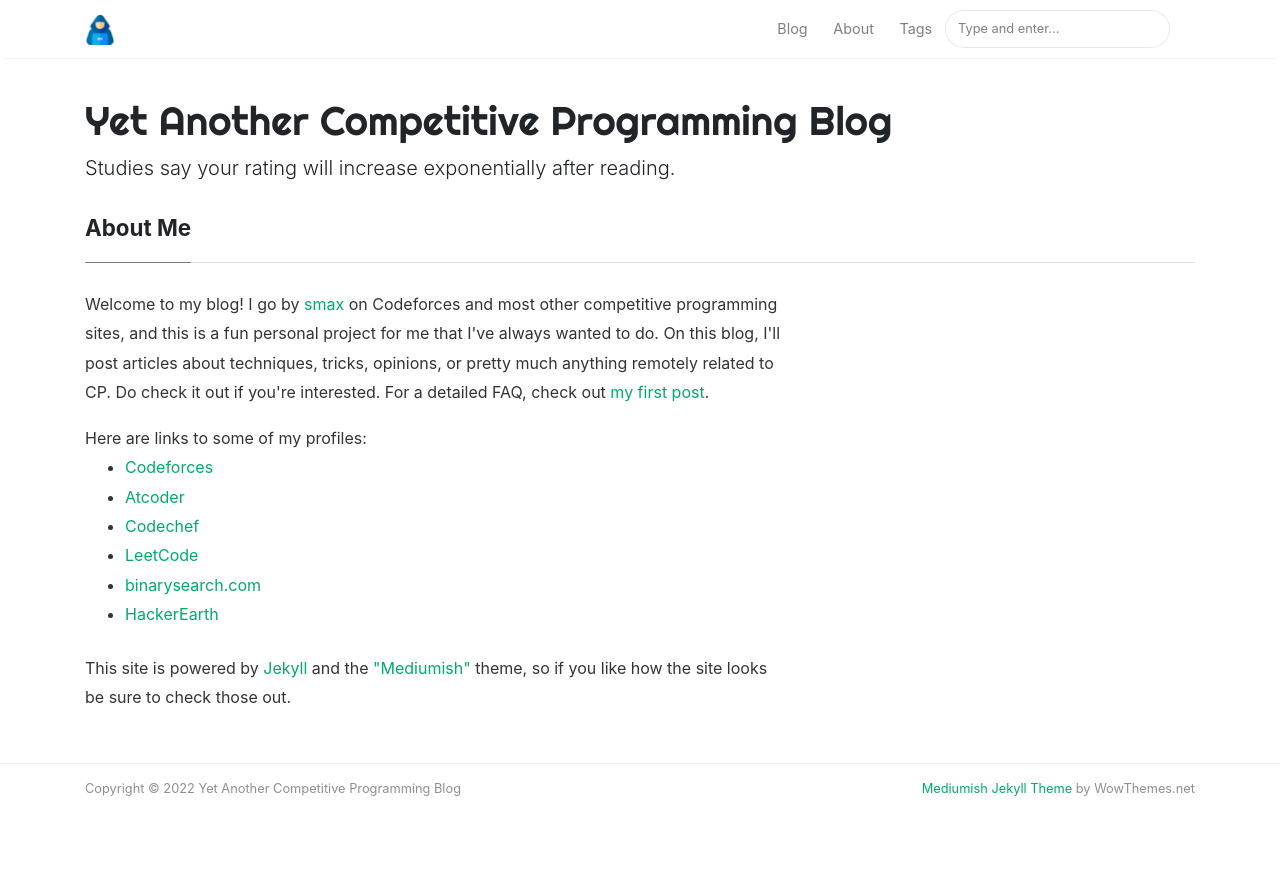
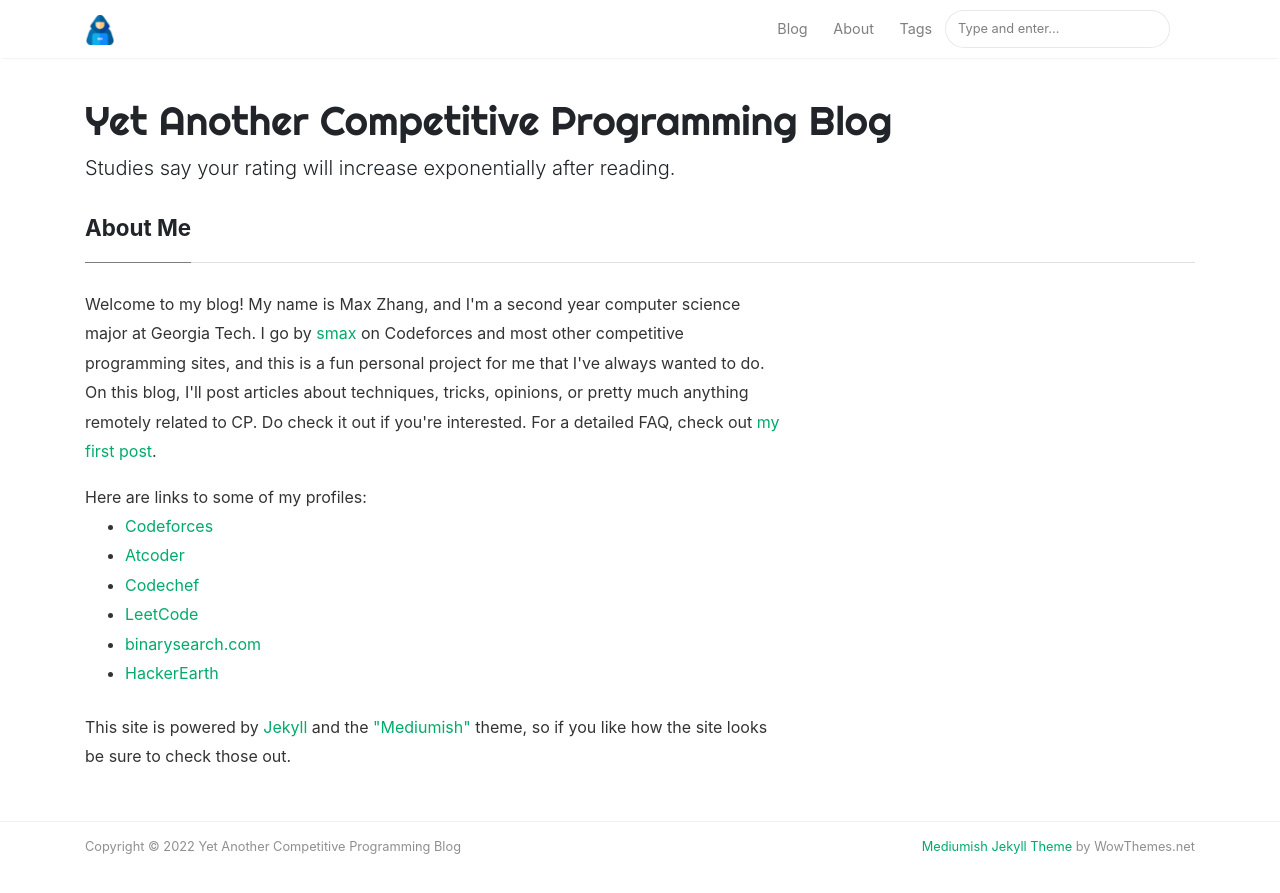
Before and after one commit to mzhang2021/cp-blog, a Jekyll site: the page built from _pages/about.md, in a window 1280 px wide and 931 px high. Shown: the top 893 px of the window. Built offline with Jekyll 4.4.1, drawn with Linux system fonts in a browser that asks for light colours; nearby versions of some CDN libraries.

Commit message:
updated about me

```diff
--- a/_pages/about.md
+++ b/_pages/about.md
@@ -7,7 +7,7 @@ permalink: /about
 <div class="row justify-content-between">
 <div class="col-md-8 pr-5">
 
-<p>Welcome to my blog! I go by <a href="https://codeforces.com/profile/smax">smax</a> on Codeforces and most other competitive programming sites, and this is a fun personal project for me that I've always wanted to do. On this blog, I'll post articles about techniques, tricks, opinions, or pretty much anything remotely related to CP. Do check it out if you're interested. For a detailed FAQ, check out <a href="{{ site.baseurl }}/first-post">my first post</a>.</p>
+<p>Welcome to my blog! My name is Max Zhang, and I'm a second year computer science major at Georgia Tech. I go by <a href="https://codeforces.com/profile/smax">smax</a> on Codeforces and most other competitive programming sites, and this is a fun personal project for me that I've always wanted to do. On this blog, I'll post articles about techniques, tricks, opinions, or pretty much anything remotely related to CP. Do check it out if you're interested. For a detailed FAQ, check out <a href="{{ site.baseurl }}/first-post">my first post</a>.</p>
 
 Here are links to some of my profiles:
 <ul>
```
